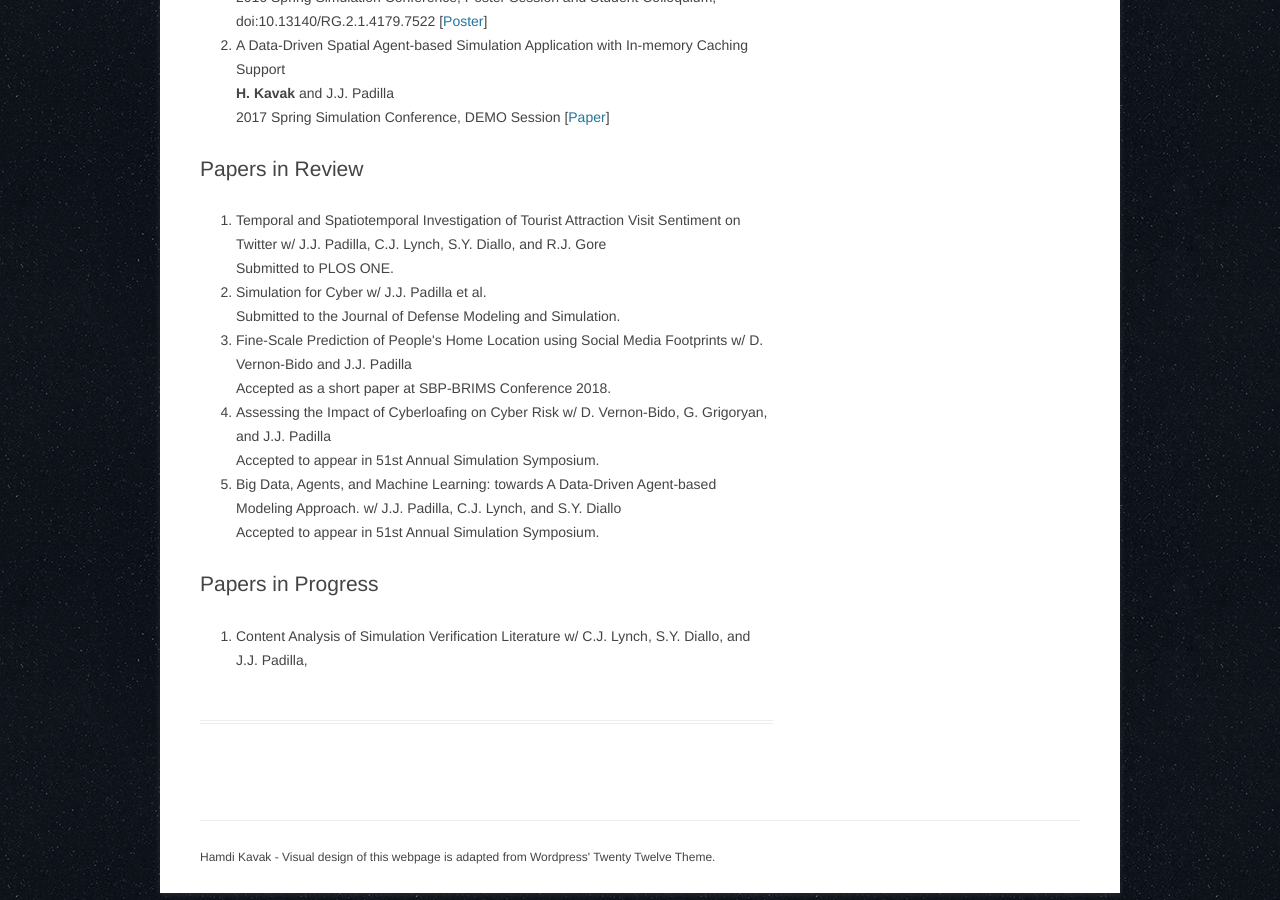
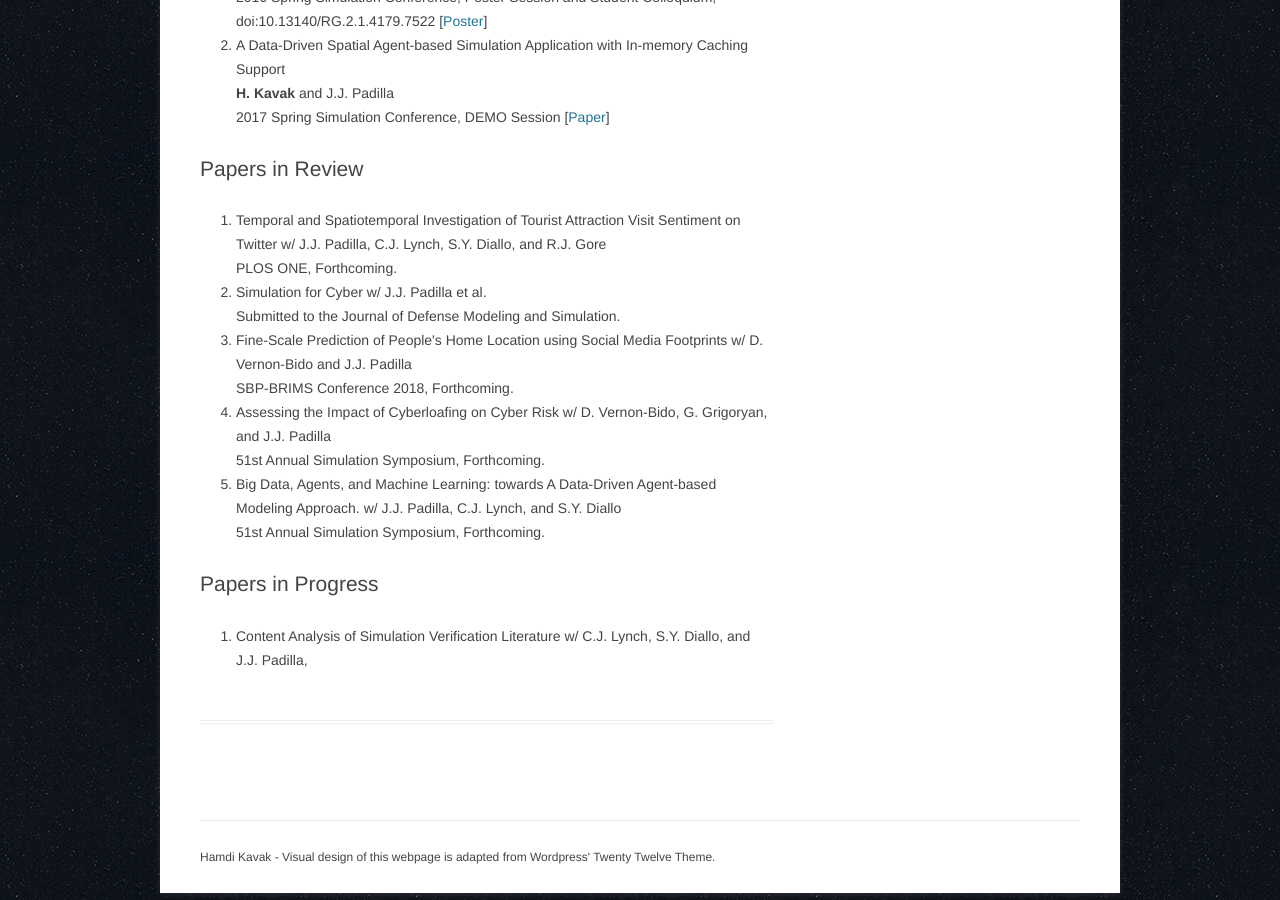
Before and after one commit to hamdikavak/hamdikavak.github.io, a Jekyll site: the page built from publications/index.html, in a window 1280 px wide and 900 px high, scrolled down 2056 px. Built offline with Jekyll 4.4.1, drawn with Linux system fonts in a browser that asks for light colours; nearby versions of some CDN libraries.

Commit message:
PLOS ONE paper update.

```diff
--- a/_includes/updates.html
+++ b/_includes/updates.html
@@ -6,7 +6,7 @@
 			<strong><em><u>March</u></em></strong>
 		  	<ul>
 			    <li>
-			    	Our paper entitled "Temporal and Spatiotemporal Investigation of Tourist Attraction Visit Sentiment on Twitter" has been accepted to appear on Plos ONE.
+			    	Our paper entitled "Temporal and Spatiotemporal Investigation of Tourist Attraction Visit Sentiment on Twitter" has been accepted to PLOS ONE.
 			    </li>
 			</ul>
 		</p>
--- a/publications/index.html
+++ b/publications/index.html
@@ -126,8 +126,8 @@
 <h1>Papers in Review</h1>
 <ol>
   <li>
-    Temporal and Spatiotemporal Investigation of Tourist Attraction Visit Sentiment on Twitter w/ J.J. Padilla, C.J. Lynch, S.Y. Diallo, and R.J. Gore<br/>
-	   Submitted to PLOS ONE.
+    	Temporal and Spatiotemporal Investigation of Tourist Attraction Visit Sentiment on Twitter w/ J.J. Padilla, C.J. Lynch, S.Y. Diallo, and R.J. Gore<br/>
+	   	PLOS ONE, Forthcoming.
   </li>
    <li>
     Simulation for Cyber w/ J.J. Padilla et al.<br/>
@@ -135,15 +135,15 @@
   </li>
   <li>
      Fine-Scale Prediction of People's Home Location using Social Media Footprints w/ D. Vernon-Bido and J.J. Padilla
-     <br/>Accepted as a short paper at SBP-BRIMS Conference 2018.
+     <br/>SBP-BRIMS Conference 2018, Forthcoming.
   </li>
   <li>
      Assessing the Impact of Cyberloafing on Cyber Risk w/ D. Vernon-Bido, G. Grigoryan, and J.J. Padilla
-     <br/>Accepted to appear in 51st Annual Simulation Symposium.
+     <br/>51st Annual Simulation Symposium, Forthcoming.
   </li>
   <li>
      Big Data, Agents, and Machine Learning: towards A Data-Driven Agent-based Modeling Approach. w/ J.J. Padilla, C.J. Lynch, and S.Y. Diallo
-     <br/>Accepted to appear in 51st Annual Simulation Symposium.
+     <br/>51st Annual Simulation Symposium, Forthcoming.
   </li>
 </ol>
 <a name="inprog"></a>
```
